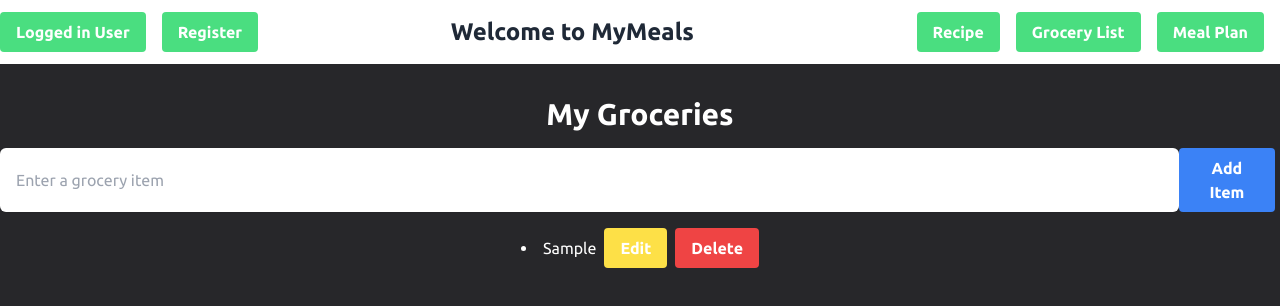
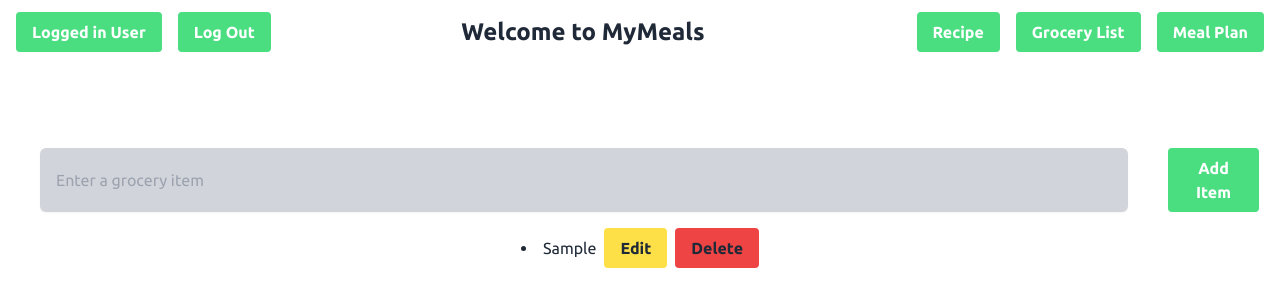
Before and after one commit to WDFP/MyMeals, a Next.js app: page /groceryList in a window 1280 px wide. Both pictures are taken after typing "Sample" into the empty fields and a click on the button "Add Item". Shown: the top 306 px of the page. Built offline with nearby package versions, Linux system fonts and the light colour scheme; no server answers; the database is empty; a web font is replaced by a local one.

Commit message:
Polish styles of each webpage

```diff
--- a/src/components/IngredientRow.jsx
+++ b/src/components/IngredientRow.jsx
@@ -29,23 +29,24 @@ const IngredientRow = ({ ingredient }) => {
   };
 
   return (
-    <tr
-      className='bg-gray-200 border-b border-white'
-      key={ingredient.name}
-    >
+    <tr className='bg-gray-200 border-b border-white' key={ingredient.name}>
       <th
         scope='row'
         className='px-6 py-4 font-medium whitespace-nowrap text-gray-700'
       >
         {ingredient.name}
       </th>
-      <td className='px-2 py-4 text-gray-500'>{ingredient.primary_unit.quantity}</td>
-      <td className='px-2 py-4 text-gray-500'>{ingredient.primary_unit.display}</td>
+      <td className='px-2 py-4 text-gray-500'>
+        {ingredient.primary_unit.quantity}
+      </td>
+      <td className='px-2 py-4 text-gray-500'>
+        {ingredient.primary_unit.display}
+      </td>
       <td className='flex justify-center items-center py-2'>
         <button
           onClick={() => handleGroceryClick(ingredient)}
           disabled={isAdded}
-          className='text-white bg-green-600 hover:bg-green-800  font-medium rounded-full text-xs px-2 py-2 text-center disabled:bg-green-900'
+          className='text-white bg-green-500 hover:bg-green-600  font-medium rounded-full text-xs px-2 py-2 text-center disabled:bg-green-900'
         >
           {isAdded ? "Added!" : "Add to Groceries"}
         </button>
--- a/src/components/navBar.js
+++ b/src/components/navBar.js
@@ -2,22 +2,24 @@ import Link from "next/link";
 
 const NavBar = () => {
   return (
-    <nav className="flex justify-between items-center bg-white h-16 w-full fixed top-0 z-50">
-      <div className="flex justify-start items-center w-2/6">
-        <Link href="/Login">
-          <button className="bg-green-400 hover:bg-green-500 text-white font-bold py-2 px-4 rounded mr-4">
+    <nav className='flex pl-4 justify-between items-center bg-white h-16 w-full fixed top-0 z-50'>
+      <div className='flex justify-start items-center w-2/6'>
+        <Link href='/Login'>
+          <button className='bg-green-400 hover:bg-green-500 text-white font-bold py-2 px-4 rounded mr-4'>
             Logged in User
           </button>
         </Link>
-        <Link href="/Register">
-          <button className="bg-green-400 hover:bg-green-500 text-white font-bold py-2 px-4 rounded mr-4">
-            Register
+        <Link href='/Logout'>
+          <button className='bg-green-400 hover:bg-green-500 text-white font-bold py-2 px-4 rounded mr-4'>
+            Log Out
           </button>
         </Link>
       </div>
-      <div className="flex justify-start items-center w-2/6 pl-6">
-        <Link href="/">
-          <div className="text-2xl font-bold text-gray-800">Welcome to MyMeals</div>
+      <div className='flex justify-start items-center w-2/6 pl-6'>
+        <Link href='/'>
+          <div className='text-2xl font-bold text-gray-800'>
+            Welcome to MyMeals
+          </div>
         </Link>
       </div>
       {/* <div className="flex justify-start items-center w-2/6">
@@ -32,19 +34,19 @@ const NavBar = () => {
           </button>
         </Link>
       </div> */}
-      <div className="flex justify-end items-center w-2/6 pr-4">
-        <Link href="/recipes">
-          <button className="bg-green-400 hover:bg-green-500 text-white font-bold py-2 px-4 rounded mr-4">
+      <div className='flex justify-end items-center w-2/6 pr-4'>
+        <Link href='/recipes'>
+          <button className='bg-green-400 hover:bg-green-500 text-white font-bold py-2 px-4 rounded mr-4'>
             Recipe
           </button>
         </Link>
-        <Link href="/groceryList">
-          <button className="bg-green-400 hover:bg-green-500 text-white font-bold py-2 px-4 rounded mr-4">
+        <Link href='/groceryList'>
+          <button className='bg-green-400 hover:bg-green-500 text-white font-bold py-2 px-4 rounded mr-4'>
             Grocery List
           </button>
         </Link>
-        <Link href="/mealPlan">
-          <button className="bg-green-400 hover:bg-green-500 text-white font-bold py-2 px-4 rounded">
+        <Link href='/mealPlan'>
+          <button className='bg-green-400 hover:bg-green-500 text-white font-bold py-2 px-4 rounded'>
             Meal Plan
           </button>
         </Link>
--- a/src/pages/groceryList.js
+++ b/src/pages/groceryList.js
@@ -1,6 +1,6 @@
-import { useState, useEffect } from "react";
 import NavBar from "@/components/navBar";
 import clientPromise from "@/lib/mongodb";
+import { useEffect, useState } from "react";
 const { MONGODB_DB } = process.env;
 
 export default function GroceryList(props) {
@@ -106,53 +106,53 @@ export default function GroceryList(props) {
   }, [props.groceries]);
 
   return (
-    <div className="flex h-screen bg-zinc-800">
+    <div className='flex h-screen bg-white'>
       <NavBar />
-      <div className="flex flex-col w-full pt-4">
-        <h1 className="flex mt-20 text-3xl text-white font-bold mb-4 justify-center flex-row">
+      <div className='flex flex-col w-full pt-4'>
+        <h1 className='flex mt-20 text-3xl text-white font-bold mb-4 justify-center flex-row'>
           My Groceries
         </h1>
         <div></div>
         <form style={{ display: "flex", paddingRight: "5px" }}>
           <input
-            type="text"
+            type='text'
             value={userInput}
-            className="text-black bg-white p-4 rounded-md hover:bg-white shadow-sm w-full"
-            placeholder="Enter a grocery item"
+            className='text-black bg-gray-300 mx-10 p-4 rounded-md hover:bg-gray-300 shadow-sm w-full'
+            placeholder='Enter a grocery item'
             onChange={handleChange}
           />
           <button
-            className="bg-blue-500 hover:bg-blue-700 text-white font-bold py-2 px-4 rounded"
+            className='bg-green-400 hover:bg-green-600 text-white font-bold py-2 px-4 mr-4 rounded'
             onClick={handleSubmit}
           >
             Add Item
           </button>
         </form>
-        <div className="flex justify-center ...">
-          <ul className="flex-col space-y-2  ...">
+        <div className='flex justify-center ...'>
+          <ul className='flex-col space-y-2  ...'>
             {itemList.length >= 1 &&
               itemList.map((item, index) => (
                 <li
-                  className="flex-col mt-3 space-x-2 max-w-md space-y-1 text-white list-disc list-inside dark:text-white-400"
+                  className='flex-col mt-3 space-x-2 max-w-md space-y-1 text-gray-800 list-disc list-inside dark:text-white-400'
                   key={index}
                 >
                   {isEditing && editIndex === index ? (
                     <form onSubmit={handleUpdate}>
                       <input
-                        type="text"
-                        className="text-black"
+                        type='text'
+                        className='text-black'
                         value={editInput}
                         onChange={(e) => setEditInput(e.target.value)}
-                        placeholder="Edit item"
+                        placeholder='Edit item'
                       />
                       <button
-                        className="bg-orange-500 hover:bg-orange-700 text-white font-bold py-2 px-4 rounded ml-2"
-                        type="submit"
+                        className='bg-orange-500 hover:bg-orange-700 text-gray-800  font-bold py-2 px-4 rounded ml-2'
+                        type='submit'
                       >
                         Update
                       </button>
                       <button
-                        className="bg-slate-500 hover:bg-slate-700 text-white font-bold py-2 px-4 rounded ml-2"
+                        className='bg-slate-500 hover:bg-slate-700 text-gray-800 font-bold py-2 px-4 rounded ml-2'
                         onClick={() => setIsEditing(false)}
                       >
                         Cancel
@@ -162,13 +162,13 @@ export default function GroceryList(props) {
                     <>
                       {item}
                       <button
-                        className="bg-yellow-300 hover:bg-yellow-200 text-white font-bold py-2 ml-2 px-4 rounded"
+                        className='bg-yellow-300 hover:bg-yellow-200 text-gray-800 font-bold py-2 ml-2 px-4 rounded'
                         onClick={() => handleEdit(item, index)}
                       >
                         Edit
                       </button>
                       <button
-                        className="bg-red-500 hover:bg-red-700 text-white font-bold py-2 px-4 rounded"
+                        className='bg-red-500 hover:bg-red-700 text-gray-800 font-bold py-2 px-4 rounded'
                         onClick={() => handleDelete(item)}
                       >
                         Delete
--- a/src/pages/recipes/[slug].jsx
+++ b/src/pages/recipes/[slug].jsx
@@ -65,19 +65,28 @@ function Recipe({ extraRecipeData, setExtraRecipeData }) {
   return (
     <div>
       <NavBar />
-      <div className='px-6 pb-10 bg-white text-black' onClick={closeDropdown}>
+      <div
+        className='px-6 pb-10 bg-white text-gray-800'
+        onClick={closeDropdown}
+      >
         <div className='grid grid-cols-2 h-[75vh] border-b-2 border-gray-400 mb-20'>
-          <div className='flex flex-col justify-center items-center text-black'>
-            <h1 className='text-5xl pb-2 mb-10 text-black pt-5 border-b-2 border-zinc-500 font-serif font-semibold'>
+          <div className='flex flex-col justify-center items-center text-gray-800'>
+            <h1 className='text-5xl pb-2 mb-10 text-gray-900 pt-5 border-b-2 border-zinc-500 font-serif font-semibold'>
               {title}
             </h1>
-            <h2 className='mb-4 text-gray-600 pb-5'>{extraRecipeData.rating}/100</h2>
-            <h3 className='mb-4 text-gray-600 pb-5'>{extraRecipeData.time} minutes</h3>
-            <p className='mb-4 px-10 text-center text-gray-600 pb-5'>{extraRecipeData.summary}</p>
+            <h2 className='mb-4 text-gray-600 pb-5'>
+              {extraRecipeData.rating}/100
+            </h2>
+            <h3 className='mb-4 text-gray-600 pb-5'>
+              {extraRecipeData.time} minutes
+            </h3>
+            <p className='mb-4 px-10 text-center text-gray-600 pb-5'>
+              {extraRecipeData.summary}
+            </p>
             <div className='flex relative'>
               <button
                 type='button'
-                className='text-white bg-gradient-to-r from-green-500 via-green-600 to-green-700 hover:bg-gradient-to-br focus:ring-4 focus:outline-none focus:ring-green-800 shadow-lg shadow-green-800/80 font-medium rounded-lg text-sm px-3 py-2.5 text-center mr-2 mb-2'
+                className='text-white bg-gradient-to-r from-green-400 via-green-500 to-green-600 hover:bg-gradient-to-br focus:ring-4 focus:outline-none focus:ring-green-800 shadow-lg shadow-green-700/80 font-bold rounded-lg text-sm px-3 py-2.5 text-center mr-2 mb-2'
                 onClick={toggleDropdown}
               >
                 Add to Meal Plan
@@ -145,7 +154,7 @@ function Recipe({ extraRecipeData, setExtraRecipeData }) {
             <h1 className='text-5xl pb-4 text-black'>Ingredients</h1>
             {ingredientData.map((section) => (
               <div key={section.name} className='pb-4'>
-                <h1 className='text-3xl pb-5 w-1/3 text-black'>
+                <h1 className='text-3xl pb-5 w-1/3 text-gray-800'>
                   {section.name}
                 </h1>
                 <div className=''>
```
Also changed, not shown: src/pages/index.js (+12 -12 lines), src/pages/mealPlan.js (+11 -8 lines), src/pages/recipes.js (+24 -20 lines).
